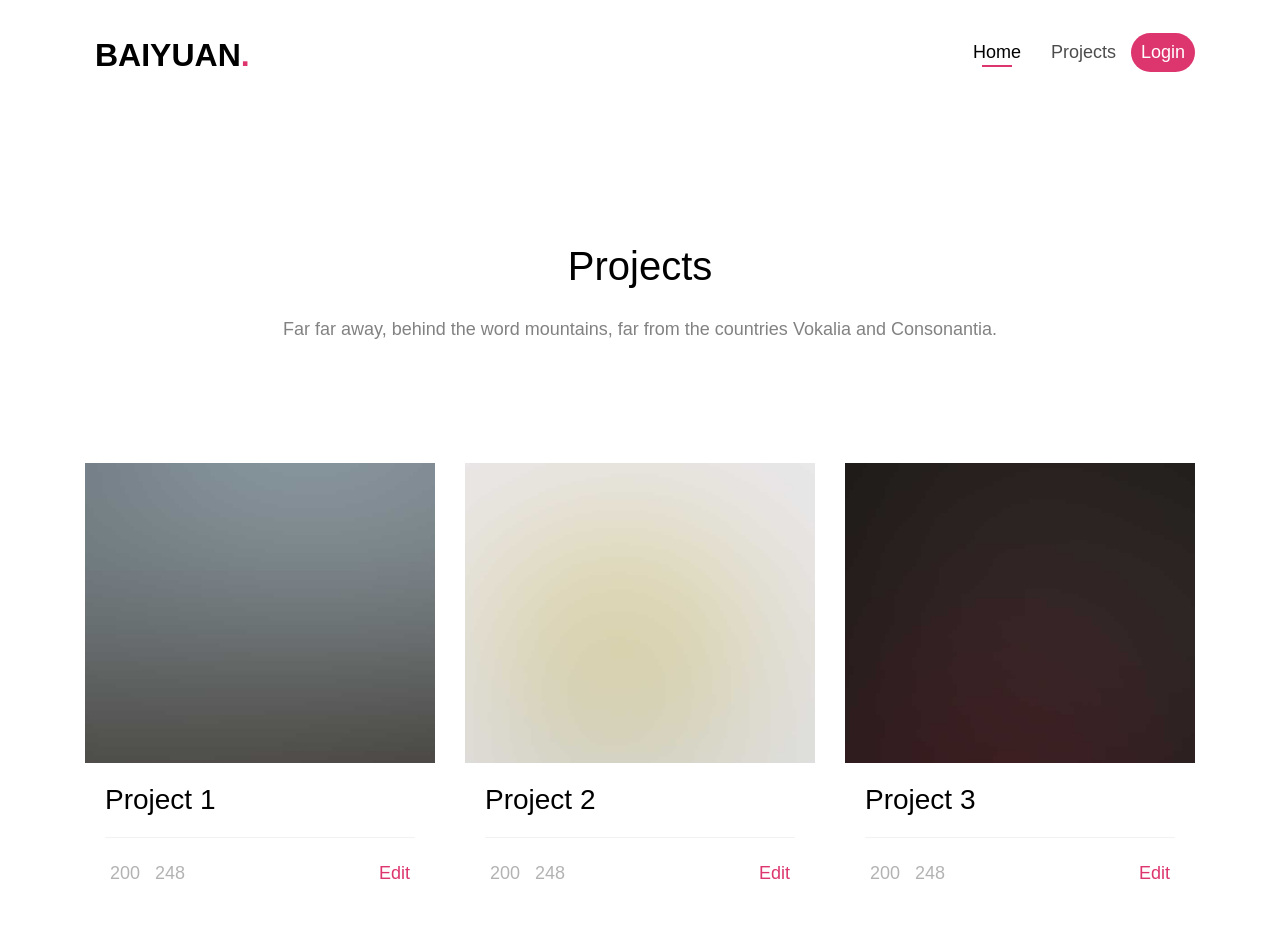
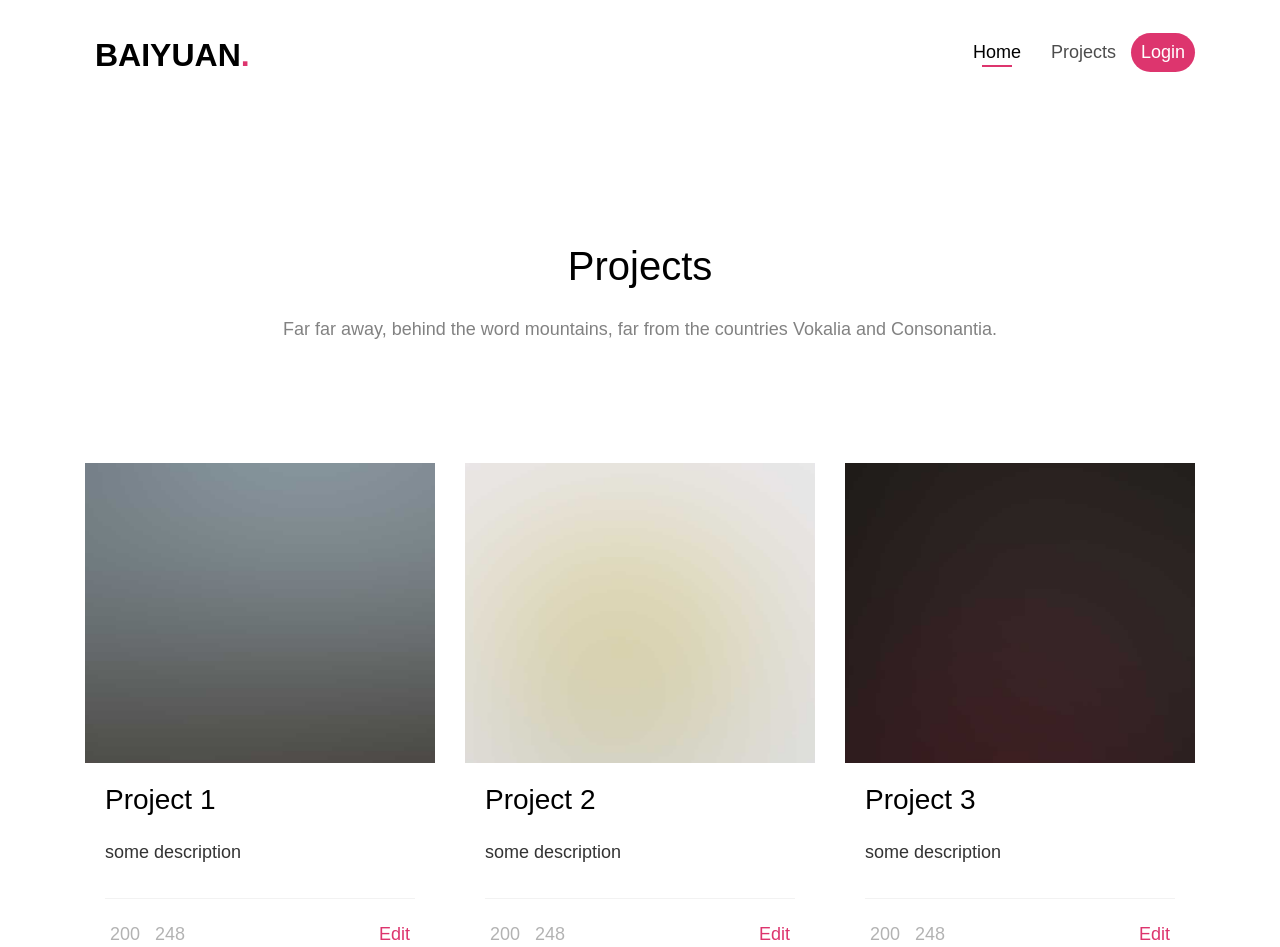
Before and after one commit to BaiiYuan/final_PIXULA, a React (Create React App) app in the folder frontend/: page /projects in a window 1280 px wide. Shown: the top 947 px of the page. Built offline with nearby package versions, Linux system fonts and the light colour scheme; what apollo-link-ws would draw is missing.

Commit message:
Pass project_list with props

```diff
--- a/frontend/src/components/ProjectPost/Project.js
+++ b/frontend/src/components/ProjectPost/Project.js
@@ -9,19 +9,6 @@ import {
 import "../../css/style.css"
 import { BrowserRouter } from 'react-router-dom'
 
-function projectObj(title, image) {
-    this.title = title;
-    this.image = image;
-  }
-
-  var project_list = [
-    new projectObj("Project 1", "../images/portfolio-1.jpg"),
-    new projectObj("Project 2", "../images/portfolio-2.jpg"),
-    new projectObj("Project 3", "../images/portfolio-3.jpg"),
-    new projectObj("Project 4", "../images/portfolio-4.jpg"),
-    new projectObj("Project 5", "../images/portfolio-5.jpg"),
-    new projectObj("Project 6", "../images/portfolio-6.jpg"),
-  ];
 
 export default class Project extends Component {
   render(){
@@ -31,15 +18,15 @@ export default class Project extends Component {
 		<div class="container">
 			<div class="row animate-box">
 				<div class="col-md-8 col-md-offset-2 text-center fh5co-heading">
-					<h2>{project_list[id].title}</h2>
-					<p>Far far away, behind the word mountains, far from the countries Vokalia and Consonantia.</p>
+					<h2>{this.props.project_list[id].title}</h2>
+					<p>{this.props.project_list[id].description}</p>
 				</div>
 			</div>
 			<div class="row">
 				<div class="col-md-4">
 					<div class="fh5co-portfolio animate-box">
 						<a href="#">
-							<div className="portfolio-entry" style={{backgroundImage: 'url(' + project_list[id].image + ')'}}></div>
+							<div className="portfolio-entry" style={{backgroundImage: 'url(' + this.props.project_list[id].image + ')'}}></div>
 						</a>
 					</div>
 				</div>
--- a/frontend/src/components/ProjectsRender.js
+++ b/frontend/src/components/ProjectsRender.js
@@ -8,21 +8,6 @@ import {
 
 import "../css/style.css"
 import { BrowserRouter } from 'react-router-dom'
-var images =  "../images/portfolio-2.jpg";
-
-function projectObj(title, image) {
-  this.title = title;
-  this.image = image;
-}
-
-var project_list = [
-  new projectObj("Project 1", "../images/portfolio-1.jpg"),
-  new projectObj("Project 2", "../images/portfolio-2.jpg"),
-  new projectObj("Project 3", "../images/portfolio-3.jpg"),
-  new projectObj("Project 4", "../images/portfolio-4.jpg"),
-  new projectObj("Project 5", "../images/portfolio-5.jpg"),
-  new projectObj("Project 6", "../images/portfolio-6.jpg"),
-];
 
 export default class ProjectsRender extends Component {
   render(){
@@ -36,17 +21,18 @@ export default class ProjectsRender extends Component {
 				</div>
 			</div>
 			<div class="row">
-			{project_list.map(e =>
+			{this.props.project_list.map(e =>
 					<div class="col-md-4">
 					<div class="fh5co-portfolio animate-box">
 							<div className="portfolio-entry" style={{backgroundImage: 'url(' + e.image + ')'}}></div>
 							<div className="portfolio-text">
 								<h3>{e.title}</h3>
+								<p>{e.description}</p>
 								<ul class="stuff">
 									<li><i class="icon-heart2"></i>200</li>
 									<li><i class="icon-eye2"></i>248</li>
 									<li>
-									<NavLink key={project_list.indexOf(e)} to={"/Projects/" + (project_list.indexOf(e))} class="icon-arrow-right22">
+									<NavLink key={this.props.project_list.indexOf(e)} to={"/Projects/" + (this.props.project_list.indexOf(e))} class="icon-arrow-right22">
 											Edit<i class="icon-arrow-right22"></i>
 									</NavLink>
 									</li>
--- a/frontend/src/containers/App/App.js
+++ b/frontend/src/containers/App/App.js
@@ -13,6 +13,22 @@ import LoginRender from "../../components/LoginRender"
 import ProjectsRender from "../../components/ProjectsRender"
 import Project from "../../components/ProjectPost/Project"
 
+var template_text = "some description";
+
+function projectObj(title, description, image) {
+	this.title = title;
+	this.description = template_text;
+  this.image = image;
+}
+
+var project_list = [
+  new projectObj("Project 1", template_text, "../images/portfolio-1.jpg"),
+  new projectObj("Project 2", template_text, "../images/portfolio-2.jpg"),
+  new projectObj("Project 3", template_text, "../images/portfolio-3.jpg"),
+  new projectObj("Project 4", template_text, "../images/portfolio-4.jpg"),
+  new projectObj("Project 5", template_text, "../images/portfolio-5.jpg"),
+  new projectObj("Project 6", template_text, "../images/portfolio-6.jpg"),
+];
 
 class App extends Component {
   state = {
@@ -35,7 +51,7 @@ class App extends Component {
           <div class="container">
             <div class="row">
               <div class="col-xs-2">
-                <div id="fh5co-logo"><a href="index.html">Baiyuan<span>.</span></a></div>
+                <div id="fh5co-logo"><NavLink to="/home">Baiyuan<span>.</span></NavLink></div>
               </div>
               <div class="col-xs-10 text-right menu-1">
                 <ul>
@@ -51,8 +67,8 @@ class App extends Component {
       </nav>
 
       <Switch>
-        <Route exact path="/projects" component={ProjectsRender} />
-        <Route path="/projects/:id?" component={Project} />
+        <Route exact path="/projects" component={() => <ProjectsRender  project_list = {project_list}/>} />
+        <Route path="/projects/:id?" component={(props) => <Project {...props} project_list = {project_list}/>} />
         <Route path="/home" component={HomeRender} />
         <Route path="/login" component={LoginRender} />
         <Redirect from="/" to="/home" />
```
